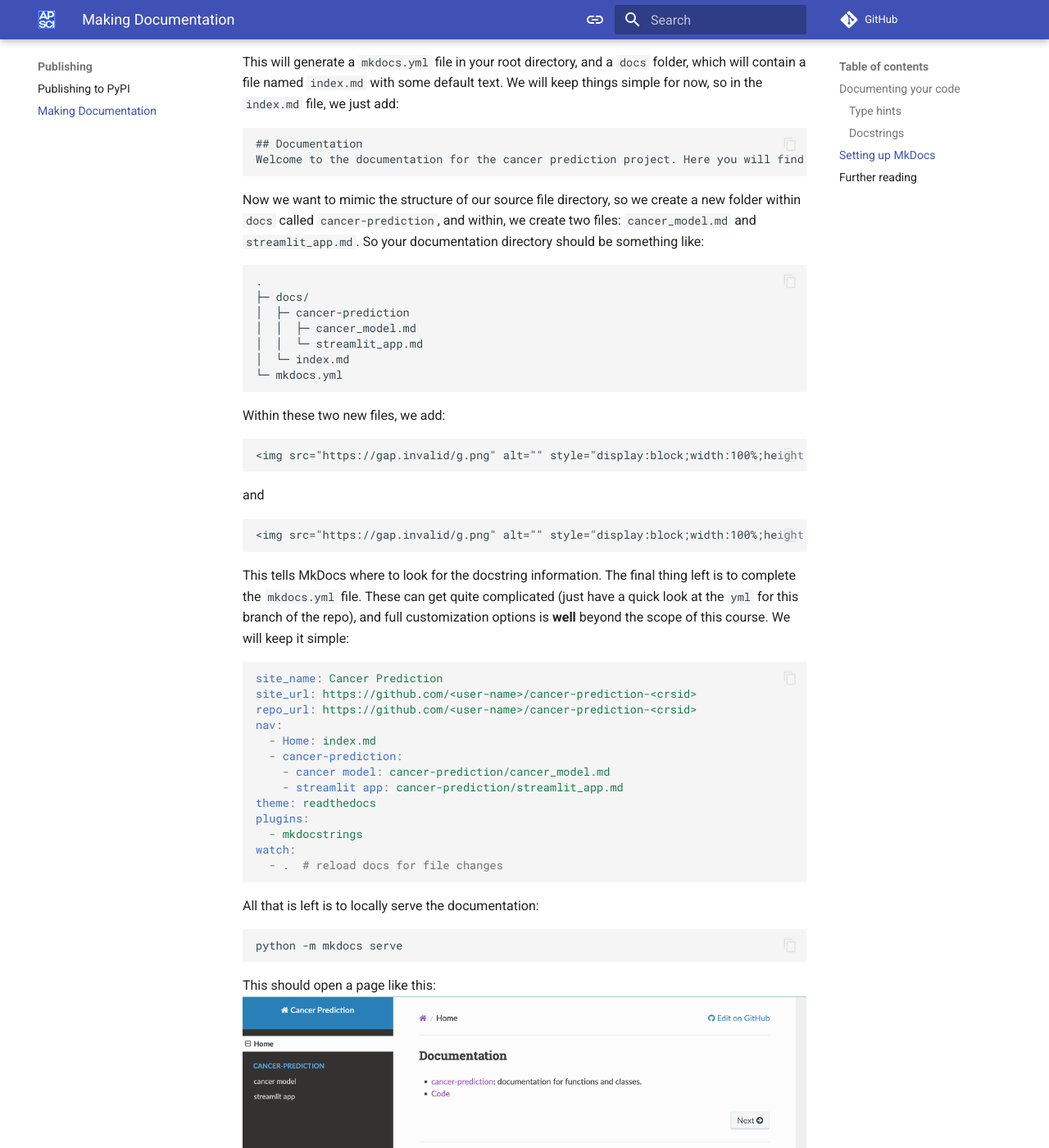
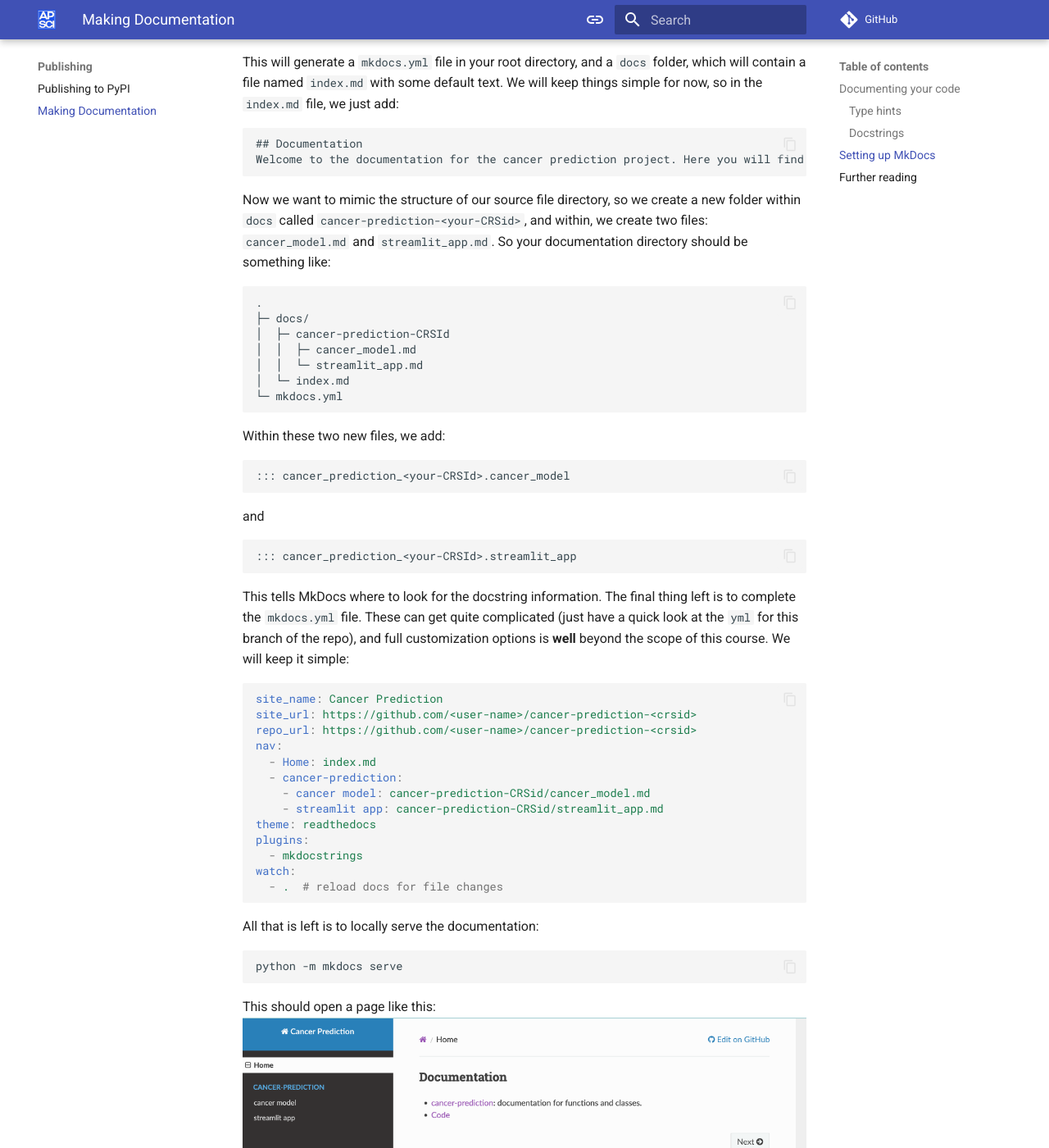
Before and after one commit to acceleratescience/packaging-publishing, an MkDocs documentation site: the page built from docs/publishing_docs/documentation.md, in a window 1280 px wide and 1400 px high, scrolled down 4648 px. Shown: the whole window at 82% size. Built offline with MkDocs 1.6.1 and Material for MkDocs 9.7.7, drawn with Linux system fonts in a browser that asks for light colours; comment, search, counter and statistics services are not loaded; some of the changed text lies outside the part shown.

````diff
--- a/docs/publishing_docs/documentation.md
+++ b/docs/publishing_docs/documentation.md
@@ -173,12 +173,12 @@ This will generate a `mkdocs.yml` file in your root directory, and a `docs` fold
 Welcome to the documentation for the cancer prediction project. Here you will find information on the cancer model and the streamlit app.
 ```
 
-Now we want to mimic the structure of our source file directory, so we create a new folder within `docs` called `cancer-prediction`, and within, we create two files: `cancer_model.md` and `streamlit_app.md`. So your documentation directory should be something like:
+Now we want to mimic the structure of our source file directory, so we create a new folder within `docs` called `cancer-prediction-<your-CRSid>`, and within, we create two files: `cancer_model.md` and `streamlit_app.md`. So your documentation directory should be something like:
 
 ```
 .
 ├─ docs/
-│  ├─ cancer-prediction
+│  ├─ cancer-prediction-CRSId
 │  │  ├─ cancer_model.md
 │  │  └─ streamlit_app.md
 │  └─ index.md
@@ -187,12 +187,12 @@ Now we want to mimic the structure of our source file directory, so we create a
 
 Within these two new files, we add:
 ```
-::: cancer_prediction.cancer_model
+::: cancer_prediction_<your-CRSId>.cancer_model
 ```
 
 and
 ```
-::: cancer_prediction.streamlit_app
+::: cancer_prediction_<your-CRSId>.streamlit_app
 ```
 
 This tells MkDocs where to look for the docstring information. The final thing left is to complete the `mkdocs.yml` file. These can get quite complicated (just have a quick look at the `yml` for this branch of the repo), and full customization options is __well__ beyond the scope of this course. We will keep it simple:
@@ -204,8 +204,8 @@ repo_url: https://github.com/<user-name>/cancer-prediction-<crsid>
 nav:
   - Home: index.md
   - cancer-prediction:
-    - cancer model: cancer-prediction/cancer_model.md
-    - streamlit app: cancer-prediction/streamlit_app.md
+    - cancer model: cancer-prediction-CRSid/cancer_model.md
+    - streamlit app: cancer-prediction-CRSid/streamlit_app.md
 theme: readthedocs
 plugins:
   - mkdocstrings
````
Also changed, not shown: other parts of docs/publishing_docs/documentation.md (+1 -1 lines).
